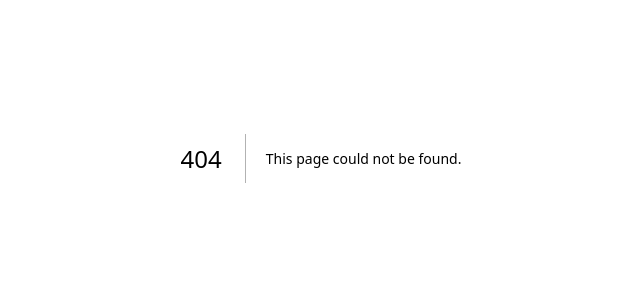
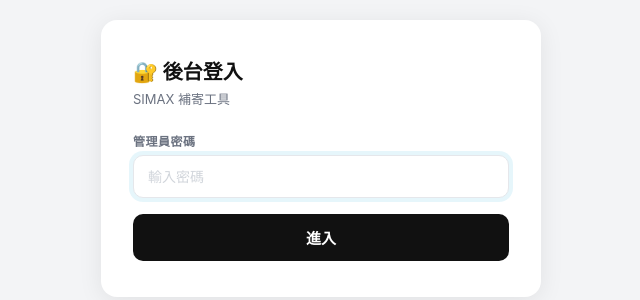
Before and after one commit to lemengsim/simax-claim-frontend, a Next.js app: page /admin/resend in a window 1280 px wide. Before the commit this address had no page. Shown: the part 242-542 px from the top of the page, without its empty margins (319-959 px from the left). Built offline with nearby package versions, Linux system fonts and the light colour scheme.

Commit message:
v2.25.1 | 2026-05-15 | 重發按鈕移除 border；新增後台補寄工具 /admin/resend

```diff
--- /dev/null
+++ b/pages/admin/resend.js
@@ -0,0 +1,219 @@
+/**
+ * 檔案：pages/admin/resend.js
+ * 模組：後台補寄工具
+ * # v1.0.0 | 2026-05-15 | 新增：管理員補寄 eSIM 確認信（支援指定任意收件信箱）
+ *
+ * 使用方式：https://your-domain.com/admin/resend
+ * 需輸入管理員密碼才能使用
+ */
+
+import { useState } from 'react';
+import Head from 'next/head';
+
+const ADMIN_PASSWORD = process.env.NEXT_PUBLIC_ADMIN_PASSWORD || 'simax2026';
+
+export default function AdminResend() {
+  const [authed,    setAuthed]    = useState(false);
+  const [passcode,  setPasscode]  = useState('');
+  const [authError, setAuthError] = useState('');
+
+  const [orderId,  setOrderId]  = useState('');
+  const [email,    setEmail]    = useState('');
+  const [loading,  setLoading]  = useState(false);
+  const [result,   setResult]   = useState(null); // { ok, message }
+
+  // ── 密碼驗證 ────────────────────────────────────────────────────────────
+  const handleAuth = (e) => {
+    e.preventDefault();
+    if (passcode === ADMIN_PASSWORD) {
+      setAuthed(true);
+      setAuthError('');
+    } else {
+      setAuthError('密碼錯誤');
+    }
+  };
+
+  // ── 補寄信件 ────────────────────────────────────────────────────────────
+  const handleResend = async (e) => {
+    e.preventDefault();
+    if (!orderId.trim() || !email.trim()) return;
+    setLoading(true);
+    setResult(null);
+    try {
+      const res  = await fetch('/api/resend-notify', {
+        method:  'POST',
+        headers: { 'Content-Type': 'application/json' },
+        body:    JSON.stringify({
+          orderId: orderId.trim(),
+          email:   email.trim().toLowerCase(),
+        }),
+      });
+      const data = await res.json();
+      if (res.ok && data.success) {
+        setResult({ ok: true, message: `✅ 信件已成功補寄至 ${email.trim()}` });
+      } else {
+        setResult({ ok: false, message: `❌ 失敗：${data.error || '未知錯誤'}` });
+      }
+    } catch (err) {
+      setResult({ ok: false, message: `❌ 網路錯誤：${err.message}` });
+    } finally {
+      setLoading(false);
+    }
+  };
+
+  // ── 樣式 ────────────────────────────────────────────────────────────────
+  const card = {
+    background: '#fff',
+    borderRadius: 16,
+    padding: '36px 32px',
+    maxWidth: 440,
+    width: '100%',
+    boxShadow: '0 4px 24px rgba(0,0,0,0.08)',
+  };
+
+  const label = {
+    display: 'block',
+    fontSize: 12,
+    fontWeight: 600,
+    color: '#6b7280',
+    textTransform: 'uppercase',
+    letterSpacing: '0.5px',
+    marginBottom: 6,
+  };
+
+  const input = {
+    width: '100%',
+    padding: '12px 14px',
+    fontSize: 14,
+    borderRadius: 10,
+    border: '1px solid #e5e7eb',
+    outline: 'none',
+    boxSizing: 'border-box',
+    fontFamily: 'inherit',
+  };
+
+  const btn = {
+    width: '100%',
+    padding: '13px 0',
+    background: '#111',
+    color: '#fff',
+    border: 'none',
+    borderRadius: 10,
+    fontSize: 15,
+    fontWeight: 600,
+    cursor: 'pointer',
+    marginTop: 8,
+  };
+
+  return (
+    <>
+      <Head>
+        <title>SIMAX 後台 — 補寄信件</title>
+        <meta name="robots" content="noindex,nofollow" />
+      </Head>
+
+      <div style={{
+        minHeight: '100vh',
+        background: '#f3f4f6',
+        display: 'flex',
+        flexDirection: 'column',
+        alignItems: 'center',
+        justifyContent: 'center',
+        padding: 24,
+        fontFamily: '-apple-system,BlinkMacSystemFont,"Helvetica Neue",Arial,sans-serif',
+      }}>
+
+        {/* ── 密碼頁 ── */}
+        {!authed && (
+          <div style={card}>
+            <div style={{ fontSize: 20, fontWeight: 700, color: '#111', marginBottom: 4 }}>🔐 後台登入</div>
+            <div style={{ fontSize: 13, color: '#6b7280', marginBottom: 24 }}>SIMAX 補寄工具</div>
+            <form onSubmit={handleAuth} autoComplete="off">
+              <label style={label}>管理員密碼</label>
+              <input
+                type="password"
+                style={input}
+                value={passcode}
+                onChange={e => { setPasscode(e.target.value); setAuthError(''); }}
+                placeholder="輸入密碼"
+                autoFocus
+              />
+              {authError && (
+                <div style={{ color: '#ef4444', fontSize: 13, marginTop: 8 }}>{authError}</div>
+              )}
+              <button type="submit" style={{ ...btn, marginTop: 16 }}>進入</button>
+            </form>
+          </div>
+        )}
+
+        {/* ── 補寄工具 ── */}
+        {authed && (
+          <div style={card}>
+            <div style={{ fontSize: 20, fontWeight: 700, color: '#111', marginBottom: 4 }}>📧 補寄確認信件</div>
+            <div style={{ fontSize: 13, color: '#6b7280', marginBottom: 28, lineHeight: 1.6 }}>
+              輸入訂單編號與正確信箱，系統會重新寄出 eSIM 確認信（含 QR Code）。
+            </div>
+
+            <form onSubmit={handleResend} autoComplete="off">
+              <div style={{ marginBottom: 16 }}>
+                <label style={label}>MOMO 訂單編號</label>
+                <input
+                  type="text"
+                  style={input}
+                  value={orderId}
+                  onChange={e => { setOrderId(e.target.value); setResult(null); }}
+                  placeholder="例：26051512526631"
+                  autoFocus
+                />
+              </div>
+
+              <div style={{ marginBottom: 20 }}>
+                <label style={label}>正確收件信箱</label>
+                <input
+                  type="email"
+                  style={input}
+                  value={email}
+                  onChange={e => { setEmail(e.target.value); setResult(null); }}
+                  placeholder="customer@example.com"
+                />
+              </div>
+
+              {result && (
+                <div style={{
+                  padding: '12px 16px',
+                  borderRadius: 10,
+                  marginBottom: 16,
+                  background: result.ok ? '#f0fdf4' : '#fef2f2',
+                  border: `1px solid ${result.ok ? '#86efac' : '#fca5a5'}`,
+                  fontSize: 13,
+                  color: result.ok ? '#15803d' : '#dc2626',
+                  lineHeight: 1.6,
+                }}>
+                  {result.message}
+                </div>
+              )}
+
+              <button
+                type="submit"
+                style={{ ...btn, opacity: loading ? 0.7 : 1 }}
+                disabled={loading || !orderId.trim() || !email.trim()}
+              >
+                {loading ? '寄送中...' : '立即補寄'}
+              </button>
+            </form>
+
+            <div style={{ marginTop: 20, paddingTop: 20, borderTop: '1px solid #f3f4f6', textAlign: 'center' }}>
+              <button
+                onClick={() => { setAuthed(false); setPasscode(''); setResult(null); setOrderId(''); setEmail(''); }}
+                style={{ background: 'none', border: 'none', color: '#9ca3af', fontSize: 12, cursor: 'pointer' }}
+              >
+                登出
+              </button>
+            </div>
+          </div>
+        )}
+
+      </div>
+    </>
+  );
+}
--- a/pages/index.js
+++ b/pages/index.js
@@ -812,7 +812,7 @@ export default function ClaimPage() {
                   disabled={resendLoading || resendDone}
                   style={{
                     background: resendDone ? 'rgba(99,102,241,0.08)' : 'var(--surface)',
-                    border: '1px solid var(--border)',
+                    border: 'none',
                     borderRadius: 10,
                     padding: '10px 20px',
                     fontSize: 13,
```
